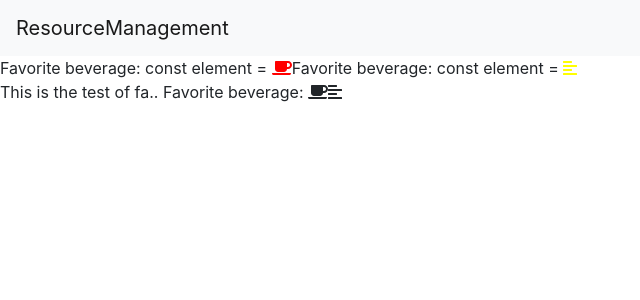
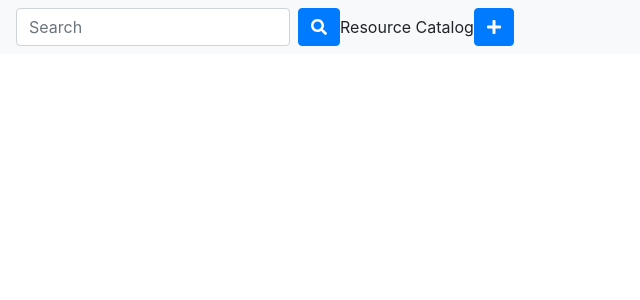
Before and after one commit to skinnyfrost1/ResourceManager, a React (Create React App) app: page / in a window 1280 px wide. Shown: the top 300 px of the page, without its empty margins (0-640 px from the left). Built offline with nearby package versions, Linux system fonts and the light colour scheme.

Commit message:
ResourcePage

```diff
--- a/package.json
+++ b/package.json
@@ -35,5 +35,8 @@
       "last 1 firefox version",
       "last 1 safari version"
     ]
+  },
+  "devDependencies": {
+    "react-router-dom": "^5.1.2"
   }
 }
--- a/src/App.js
+++ b/src/App.js
@@ -3,13 +3,18 @@ import './App.css';
 import 'bootstrap/dist/css/bootstrap.min.css';
 import { library } from '@fortawesome/fontawesome-svg-core'
 import { FontAwesomeIcon } from '@fortawesome/react-fontawesome'
-import { faCoffee,faAlignLeft } from '@fortawesome/free-solid-svg-icons';
+import {faUserCircle,	faQuestionCircle, faSearch, faPlus,
+        faCheckCircle, faTimesCircle, faList, faShare, faTrashAlt,
+        faSquare, faCheckSquare, faFileCsv, faAlignLeft, faColumns} from '@fortawesome/free-solid-svg-icons';
 import Lbwnb from './Lbwnb';
 
 import Navbar from './CommonComponent/Navbar/Navbar';
+import ResourcePage from './ResourcePage/ResourcePage'
 
 
-library.add(faAlignLeft, faCoffee);
+library.add(faUserCircle, faQuestionCircle, faSearch, faPlus,
+  faCheckCircle, faTimesCircle, faList, faShare, faTrashAlt,
+  faSquare, faCheckSquare, faFileCsv, faAlignLeft, faColumns);
 
 
 
@@ -20,11 +25,9 @@ class App extends Component {
     return (
       <div className="app">
         <div>
-            <Navbar />
+            {/* <Navbar /> */}
 
-            Favorite beverage: const element = <FontAwesomeIcon icon={faCoffee} color="red" />
-            Favorite beverage: const element = <FontAwesomeIcon icon={faAlignLeft} color="yellow" />
-            <Lbwnb />
+            <ResourcePage />
             </div>
       </div>
     );
--- a/src/CommonComponent/Navbar/Navbar.js
+++ b/src/CommonComponent/Navbar/Navbar.js
@@ -5,9 +5,11 @@ const NavBar = () => {
     return (
     <nav className="navbar navbar-expand-lg navbar-light bg-light">
     <NavLink className="navbar-brand" to="/">ResourceManagement</NavLink>
-
+    {/* e16e37 */}
   </nav>
   );
 }
 
+
+
 export default NavBar;
--- a/src/ResourcePage/ResourcePage.css
+++ b/src/ResourcePage/ResourcePage.css
@@ -0,0 +1,16 @@
+ul {
+    list-style-type:none;
+}
+
+.dropdown-toggle::after {
+    content: none;
+}
+
+/* .dropdown-menu {
+    margin:0px;
+    padding: 0px;
+}
+
+a.dropdown-item {
+    padding: auto 0;
+} */
--- a/src/ResourcePage/ResourcePage.js
+++ b/src/ResourcePage/ResourcePage.js
@@ -0,0 +1,46 @@
+import React,{Component, useState, useEffect} from "react";
+import "./ResourcePage.css"
+import { FontAwesomeIcon } from '@fortawesome/react-fontawesome'
+import { Navbar, Form, FormControl, Button, Nav, MenuItem, Dropdown, DropdownButton} from 'react-bootstrap'
+import DropdownItem from "react-bootstrap/DropdownItem";
+
+
+
+export default function ResourcePage() {
+    const [toggle, setToggle] = useState(false);
+
+    // Similar to componentDidMount and componentDidUpdate:
+    // useEffect(() => {
+        // Update the document title using the browser API
+
+    // });
+
+    return (
+        <Navbar bg="light" expand="xl" className='auto'>
+            <Nav.Item >
+                <Form inline>
+                    <FormControl type="text" placeholder="Search" className="mr-sm-2" />
+                    <Button ><FontAwesomeIcon icon="search" onClick={console.log('this is search')} /></Button>
+                </Form>
+            </Nav.Item>
+            <Nav.Item >
+                <span>Resource Catalog</span>
+            </Nav.Item>
+            <Nav.Item >
+                <Dropdown id="basic-nav-dropdown">
+                    <DropdownButton
+                        title={<span><FontAwesomeIcon icon="plus" /> </span>} >
+
+
+                        <Dropdown.Item href="#action/3.1"><FontAwesomeIcon icon="align-left" /> <span>Add Row</span></Dropdown.Item>
+                        <Dropdown.Item href="#action/3.2"><FontAwesomeIcon icon="columns" /> <span>Add Colunmn</span></Dropdown.Item>
+                        <Dropdown.Item href="#action/3.3"><FontAwesomeIcon icon="file-csv" /> <span>Import CSV</span></Dropdown.Item>
+                    </DropdownButton>
+                </Dropdown>
+            </Nav.Item>
+
+
+
+        </Navbar>
+    )
+}
```
Also changed, not shown: src/CommonComponent/Toogle.js (added, +24 -0 lines), 1 other file (tests, documents, lock files or other folders).
